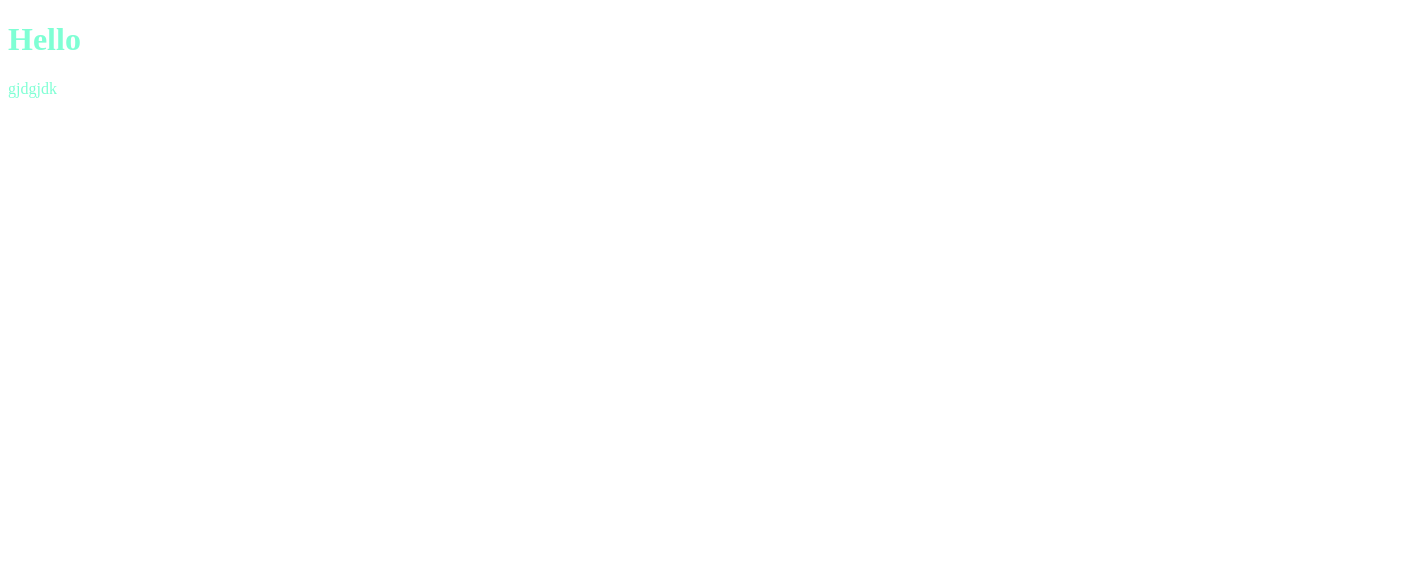
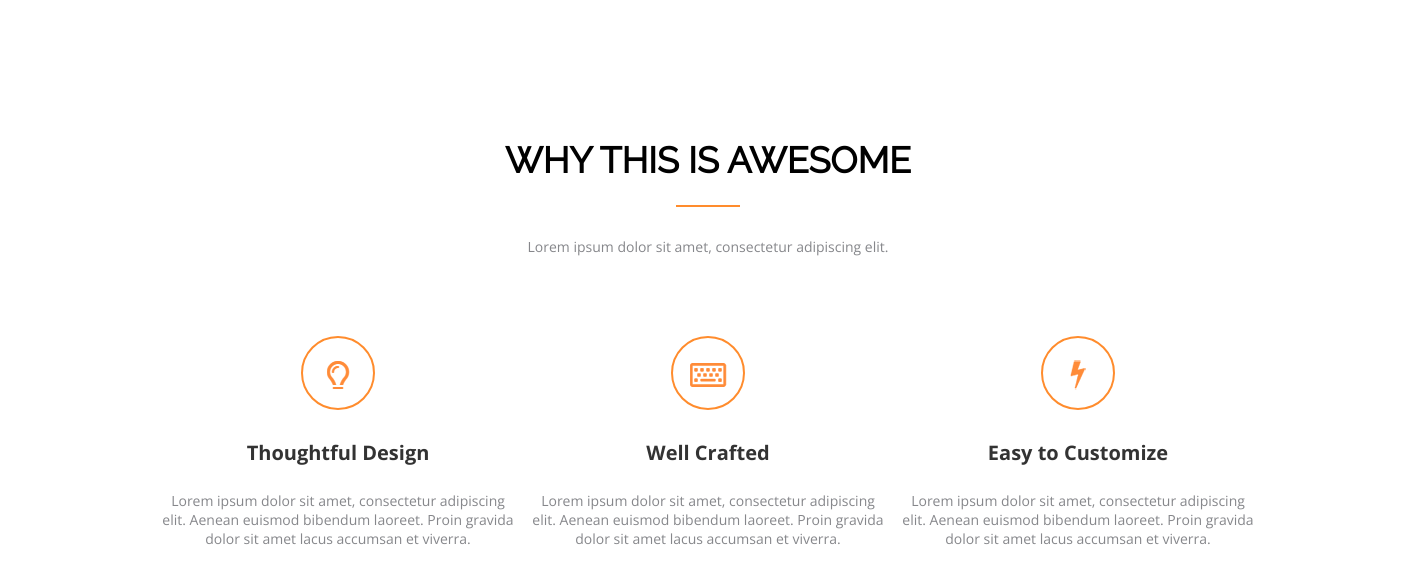
Before and after one commit to suhobski/lesson-2, a plain HTML site: page index.html in a window 1280 px wide. Shown: the whole page, 1408 px wide, since content can reach past the window. Drawn offline with nearby package versions, Linux system fonts and the light colour scheme.

Commit message:
Add files via upload

```diff
--- a/index.html
+++ b/index.html
@@ -4,10 +4,53 @@
     <meta charset="UTF-8">
     <meta name="viewport" content="width=device-width, initial-scale=1.0">
     <link rel="stylesheet" href="./style/main.css">
-  <title>Document</title>
+    <link
+      href="https://fonts.googleapis.com/css2?family=Open+Sans:wght@400;700&family=Raleway&display=swap"
+      rel="stylesheet">
+    <title>Lesson-2 || Suhobski A.V.</title>
   </head>
-<body>
-  <h1 id="qwe">Hello</h1>
-  <p id="qwe">gjdgjdk</p>
+  <body class="page">
+    <header>
+      <h1 class="title">Why this is awesome</h1>
+      <hr class="line" />
+      <p class="subtitle">
+        Lorem ipsum dolor sit amet, consectetur adipiscing elit.
+      </p>
+    </header>
+    <main class="main">
+      <div class="box">
+        <div class="wrapper">
+          <img class="img" src="./img/bulb.png" alt="bulb" />
+        </div>
+        <h3 class="caption">Thoughtful Design</h3>
+        <p class="desc">
+          Lorem ipsum dolor sit amet, consectetur adipiscing elit. Aenean
+          euismod bibendum laoreet. Proin gravida dolor sit amet lacus accumsan
+          et viverra.
+        </p>
+      </div><!--
+  --><div class="box">
+        <div class="wrapper">
+          <img class="img" src="./img/keyboard.png" alt="keyboard" />
+        </div>
+        <h3 class="caption">Well Crafted</h3>
+        <p class="desc">
+          Lorem ipsum dolor sit amet, consectetur adipiscing elit. Aenean
+          euismod bibendum laoreet. Proin gravida dolor sit amet lacus accumsan
+          et viverra.
+        </p>
+      </div><!--
+    --><div class="box">
+        <div class="wrapper">
+          <img class="img" src="./img/lightning.png" alt="lightning" />
+        </div>
+        <h3 class="caption">Easy to Customize</h3>
+        <p class="desc">
+          Lorem ipsum dolor sit amet, consectetur adipiscing elit. Aenean
+          euismod bibendum laoreet. Proin gravida dolor sit amet lacus accumsan
+          et viverra.
+        </p>
+      </div>
+    </main>
   </body>
 </html>
--- a/style/main.css
+++ b/style/main.css
@@ -1,7 +1,75 @@
-h1 {
-  color: red;
+.page {
+  width: 1400px;
+  height: 590px;
+  padding-top: 107px;
 }
 
-#qwe {
-  color: aquamarine;
+.title {
+  font-family: 'Raleway', 'Tahoma', sans-serif;
+  font-size: 36px;
+  text-align: center;
+  text-transform: uppercase;
 }
+
+.line {
+  width: 64px;
+  height: 2px;
+  margin: 0 auto;
+  border: none;
+  background-color: #ff8c2d;
+}
+
+.subtitle {
+  margin-top: 30px;
+  font-size: 14px;
+  font-family: 'Open Sans', 'Arial', sans-serif;
+  text-align: center;
+  color: #86878B;
+}
+
+.main {
+  width: 1100px;
+  margin: 80px auto 0;
+}
+
+.box {
+  display: inline-block;
+  width: 360px;
+  margin-right: 10px;
+}
+
+.box:last-child{
+  margin-right: 0;
+}
+
+.wrapper {
+  width: 70px;
+  height: 70px;
+  margin: 0 auto;
+  border: 2px solid #ff8c2d;
+  border-radius: 70px;
+  line-height: 70px;
+  text-align: center;
+}
+
+.img {
+  display: inline-block;
+  vertical-align: middle;
+}
+
+.caption {
+  margin: 29px 0 25px;
+  font-family: 'Open Sans', 'Arial', sans-serif;
+  font-size: 20px;
+  font-weight: bold;
+  text-align: center;
+  color: #333333;
+}
+
+.desc {
+  margin: 0;
+  font-family: 'Open Sans', 'Arial', sans-serif;
+  font-size: 14px;
+  text-align: center;
+  color: #86878B;
+}
```
Also changed, not shown: img/bulb.png (added), img/keyboard.png (added), img/lightning.png (added). Lines whose indentation alone changed are shown as unchanged.
